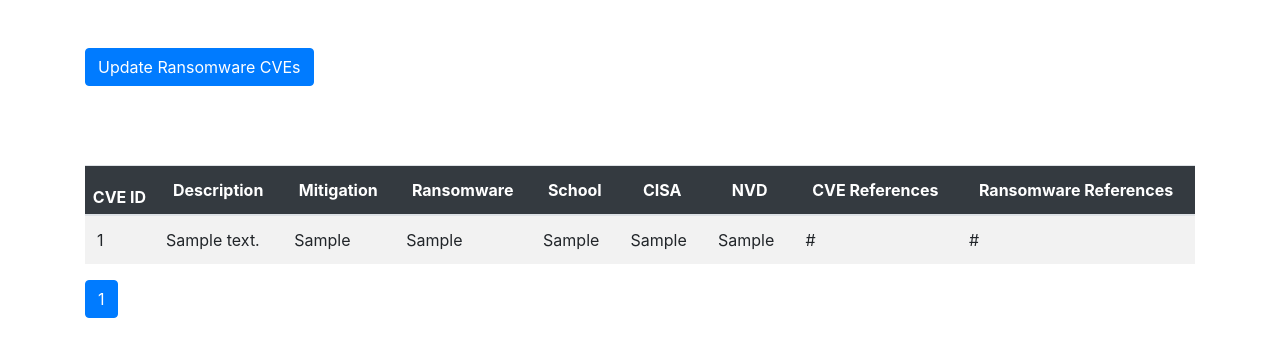
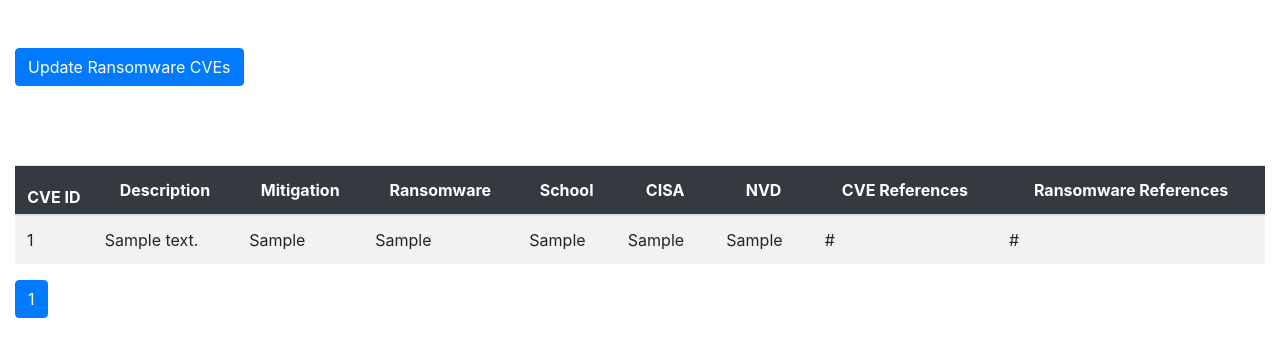
Before and after one commit to AnuragP170/cve_project, a Django app: page /ransomware/ in a window 1280 px wide. Shown: the part 56-413 px from the top of the page. Run offline with Django 4.2, Linux system fonts and the light colour scheme; tables that the repository leaves empty hold one stand-in row (values such as "Sample post"); some libraries are stand-ins or nearby versions.

Commit message:
Update ransomware.html

```diff
--- a/cve_app/templates/cve_app/ransomware.html
+++ b/cve_app/templates/cve_app/ransomware.html
@@ -9,6 +9,10 @@
     {% load static %}
     <link rel="stylesheet" type="text/css" href="{% static 'css/bootstrap.min.css' %}">
     <style>
+        @media (min-width: 1200px) {
+    .container {
+        max-width: 1800px ;
+    }
         .table-container {
             overflow-x: auto;
         }
```
